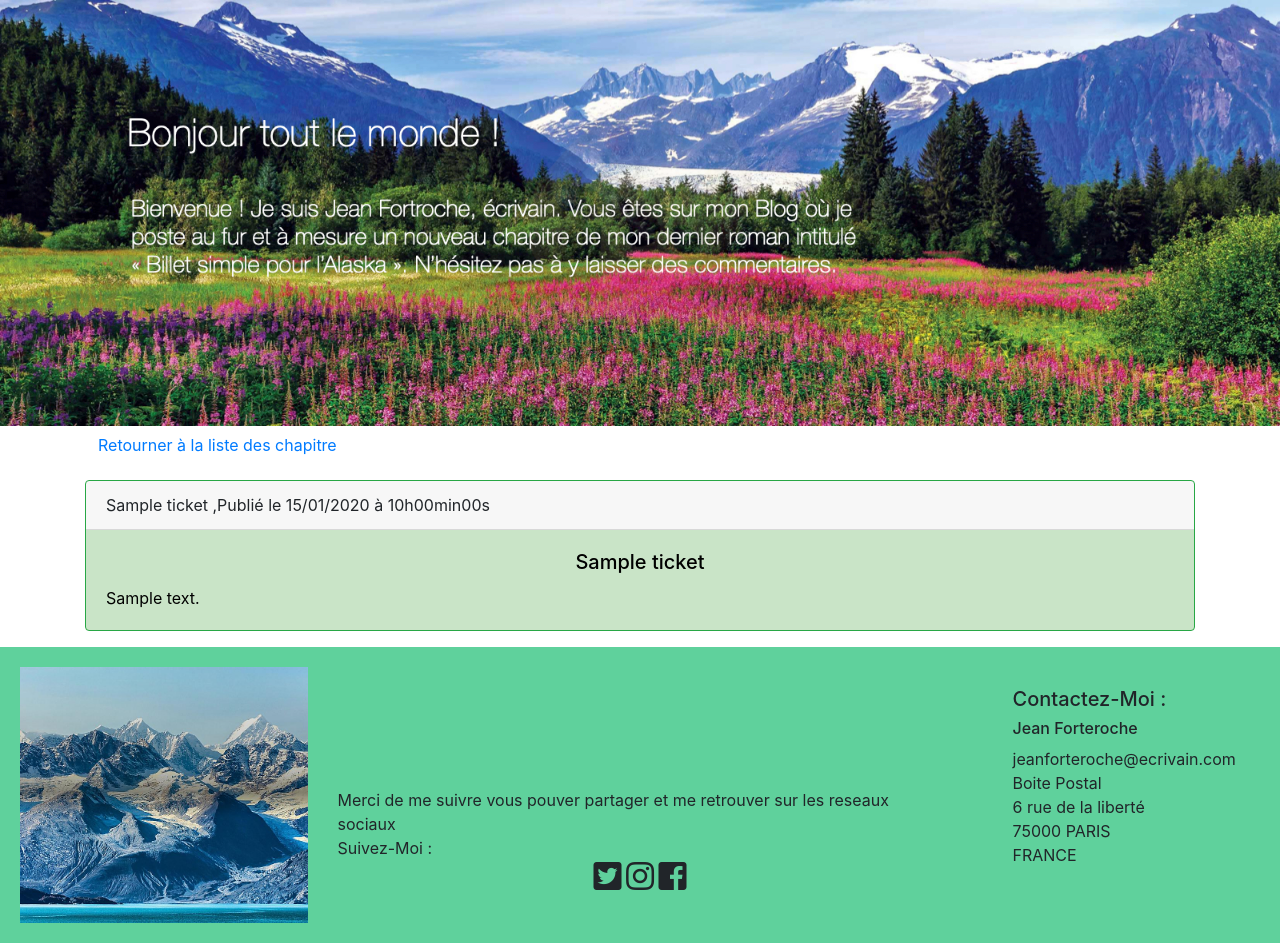
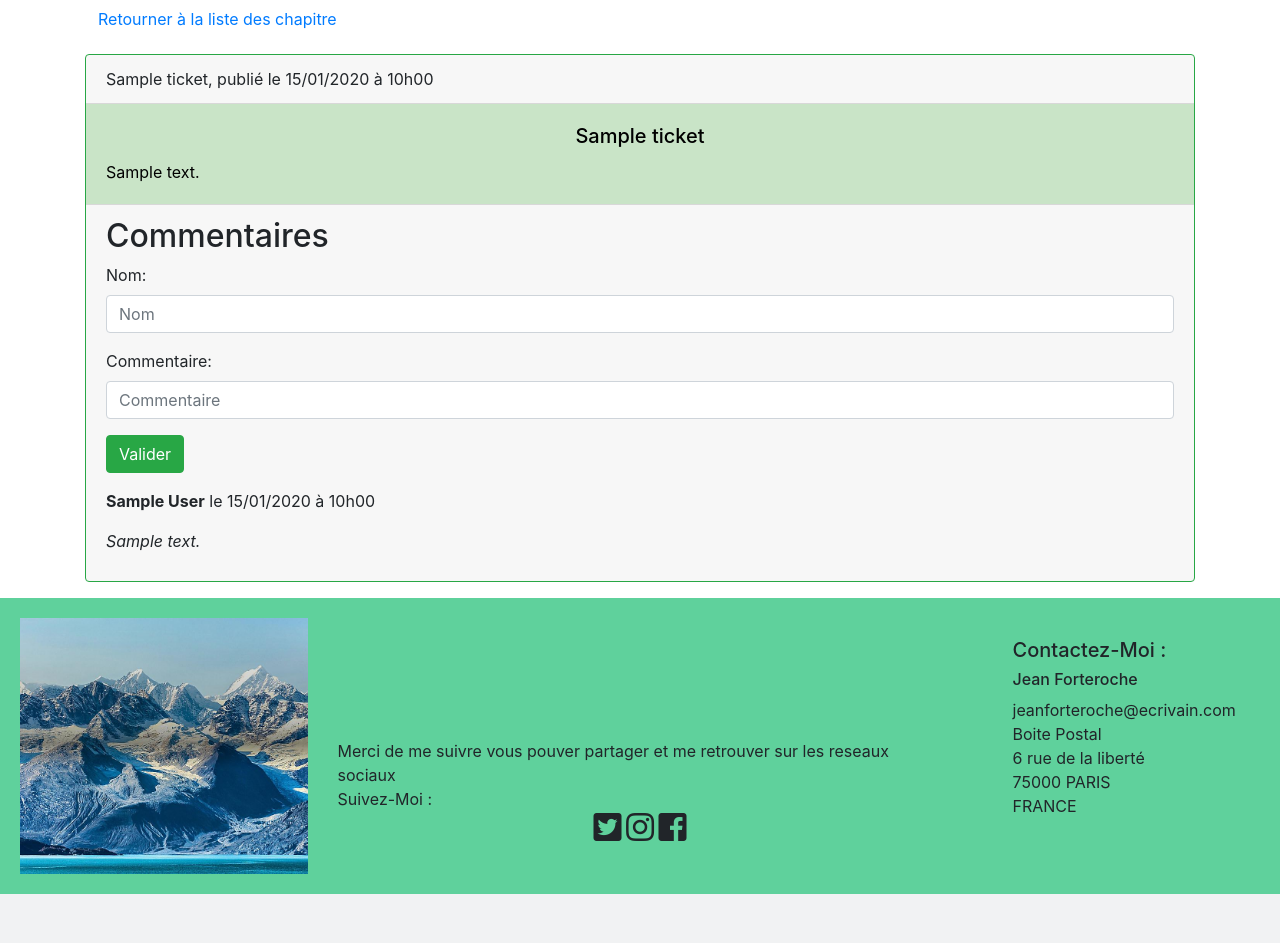
Before and after one commit to Allan9395/Projet-4-, a PHP site: page /index.php?action=ticket&id=1 in a window 1280 px wide. Shown: the part 92-1035 px from the top of the page. After the commit the page ends 986 px from the top, so only its background shows below. Run offline with PHP 8.4, Linux system fonts and the light colour scheme; tables that the repository leaves empty or names only in its code hold one stand-in row (values such as "Sample post").

Commit message:
Création de commentsManager.php et mise en place de l'affichage des commentaires sur la ticketView

```diff
--- a/controller/frontend.php
+++ b/controller/frontend.php
@@ -1,6 +1,7 @@
 <?php
 
 require_once('models/frontend/ticketsManager.php');
+require_once('models/frontend/commentsManager.php');
 
 function listTickets ()
 {
@@ -15,5 +16,8 @@ function ticket()
     $ticketManager = new \Allan\Blog\Projet_4\Model\TicketsManager();
     $ticket = $ticketManager->getTicket($_GET['id']);
 
+    $commentManager = new \Allan\Blog\Projet_4\Model\CommentsManager();
+    $comments = $commentManager->getComments($_GET['id']);
+
     require('views/frontend/ticketView.php');
 }
--- a/index.php
+++ b/index.php
@@ -9,9 +9,9 @@ try
         } elseif ($_GET['action'] == 'ticket') {
             if (isset($_GET['id']) && $_GET['id'] > 0) {
                 ticket();
+            } else {
+                throw new Exeption('Erreur : aucun identifiant de billet envoyé');
             }
-        } else {
-            throw new Exeption('Erreur : aucun identifiant de billet envoyé');
         }
     } else {
         listTickets();
--- /dev/null
+++ b/models/frontend/commentsManager.php
@@ -0,0 +1,17 @@
+<?php
+namespace Allan\Blog\Projet_4\Model;
+
+require_once('manager.php');
+
+class CommentsManager extends Manager
+{
+    public function getComments($idTicket)
+    {
+        $db = $this->dbConnect();
+
+        $comments = $db->prepare('SELECT id, author, comment, DATE_FORMAT(comment_date, \'%d/%m/%Y\') AS date_jma, DATE_FORMAT(comment_date, \'%Hh%i\') AS date_hm FROM comments WHERE id_tickets = ? ORDER BY comment_date DESC');
+        $comments->execute(array($idTicket));
+
+        return $comments;
+    }
+}
--- a/models/frontend/manager.php
+++ b/models/frontend/manager.php
@@ -6,7 +6,7 @@ class Manager
 {
     protected function dbConnect()
     {
-        $db = new \PDO('mysql:host=localhost;dbname=blogJean;charset=utf8', 'root', 'root');
+        $db = new \PDO('mysql:host=localhost;dbname=blogJean;charset=utf8', 'root', 'root', array(\PDO::ATTR_ERRMODE => \PDO::ERRMODE_EXCEPTION));
         return $db;
     }
 }
--- a/models/frontend/ticketsManager.php
+++ b/models/frontend/ticketsManager.php
@@ -9,7 +9,7 @@ class TicketsManager extends Manager
     {
         $db = $this->dbConnect();
 
-        $req = $db->query('SELECT id, title	, ticketDescription, contents, DATE_FORMAT(creation_date, \'%d/%m/%Y\') AS date_jma, DATE_FORMAT(creation_date, \'%Hh%imin%ss\') AS date_hms FROM tickets ORDER BY creation_date DESC LIMIT 0, 5');
+        $req = $db->query('SELECT id, title	, ticketDescription, contents, DATE_FORMAT(creation_date, \'%d/%m/%Y\') AS date_jma, DATE_FORMAT(creation_date, \'%Hh%i\') AS date_hm FROM tickets ORDER BY creation_date DESC LIMIT 0, 5');
 
         return $req;
     }
@@ -17,7 +17,8 @@ class TicketsManager extends Manager
     public function getTicket($idTicket)
     {
         $db = $this->dbConnect();
-        $reqTicket = $db->prepare('SELECT id, title	, ticketDescription, contents, DATE_FORMAT(creation_date, \'%d/%m/%Y\') AS date_jma, DATE_FORMAT(creation_date, \'%Hh%imin%ss\') AS date_hms FROM tickets WHERE id = ?');
+
+        $reqTicket = $db->prepare('SELECT id, title	, ticketDescription, contents, DATE_FORMAT(creation_date, \'%d/%m/%Y\') AS date_jma, DATE_FORMAT(creation_date, \'%Hh%i\') AS date_hm FROM tickets WHERE id = ?');
         $reqTicket->execute(array($idTicket));
         $ticket = $reqTicket->fetch();
 
--- a/public/css/style.css
+++ b/public/css/style.css
@@ -53,7 +53,7 @@ ul.contact-me {
 /* ---------------------------------------------------------FOOTER-------------------------------------------------------------*/
 
 /* ---------------------------------------------------------TICKET VIEW.PHP----------------------------------------------------*/
-.card-title {
+.ticket-title-ticketView {
     text-align: center;
 }
 .card-body.text-success {
--- a/views/frontend/homeview.php
+++ b/views/frontend/homeview.php
@@ -23,7 +23,7 @@
                         <div class="card-body">
                             <h5 class="card-title"><a href="index.php?action=ticket&amp;id=<?= $data['id'];?>"> <?= htmlspecialchars($data['title']) ?> </a> </h5>
                             <p class="card-text"><?= htmlspecialchars($data['ticketDescription']) ?></p>
-                            <p class="card-text"><small class="text-muted"><?= 'Publié le '. $data['date_jma']. ' à '. $data['date_hms'] ?></small></p>
+                            <p class="card-text"><small class="text-muted"><?= 'Publié le '. $data['date_jma']. ' à '. $data['date_hm'] ?></small></p>
                         </div>
                     </div>
                 </div>
--- a/views/frontend/ticketView.php
+++ b/views/frontend/ticketView.php
@@ -1,24 +1,47 @@
 <?php $title = 'Blog Ecrivain; Jean Forteroche; Chapitre'; ?>
 <?php ob_start(); ?>
-<img src="public/images/sliderAlaska.jpg" class="img-fluid" alt="Responsive image">
-
 <div class="container " id="ticketView">
 
     <p class="bouton_retour">
 
-            <button class="btn btn-default"><?= '<a href="index.php"> Retourner à la liste des chapitre </a>'; ?></button>
+        <button class="btn btn-default"><?= '<a href="index.php"> Retourner à la liste des chapitre </a>'; ?></button>
         </a>
     </p>
     <div class="card border-success mb-3 ticket">
-        <div class="card-header"><?= $ticket['title']. ' ,Publié le '. $ticket['date_jma']. ' à '. $ticket['date_hms']  ?></div>
+        <div class="card-header">
+            <?= $ticket['title']. ', publié le '. $ticket['date_jma']. ' à '. $ticket['date_hm']  ?></div>
         <div class="card-body text-success">
-            <h5 class="card-title"><?= $ticket['title']; ?></h5>
+            <h5 class="card-title ticket-title-ticketView"><?= $ticket['title']; ?></h5>
             <p class="card-text"><?= $ticket['contents'] ?></p>
+        </div>
+        <div class="card-footer">
+            <form action="index.php?action=addComment&amp;id=<?= $ticket['id'] ?>" method="post">
+                <h2>Commentaires</h2>
+                <div class="form-group">
+                    <div class="form-group"><label for="author">Nom:</label></<label>
+                        <input type="text" name="author" class="form-control input-sm" id="author" placeholder="Nom">
+                    </div>
+                    <div class="form-group"><label for="comment">Commentaire:</label></label>
+                        <input type="text" name="comment" class="form-control input-sm" id="comment"
+                            placeholder="Commentaire">
+                    </div>
+                    <div class="form-group"> <input type="submit" class="btn btn-success" value="Valider"></<input>
+                    </div>
+                </div>
+            </form>
+            <div>
+                <?php while ($dataComments = $comments->fetch()) { ?>
+                <div class="comment">
+                    <p><strong><?= htmlspecialchars($dataComments['author']); ?></strong> le
+                        <?= $dataComments['date_jma']. ' à '. $dataComments['date_hm']; ?></p>
+                    <p><em><?= nl2br(htmlspecialchars($dataComments['comment'])); ?></em></p>
+                </div>
+                <?php } $comments->closeCursor();?>
+            </div>
         </div>
     </div>
 </div>
 
-
 <?php $content = ob_get_clean(); ?>
 
 <?php require('views/frontend/template.php');?>
```
